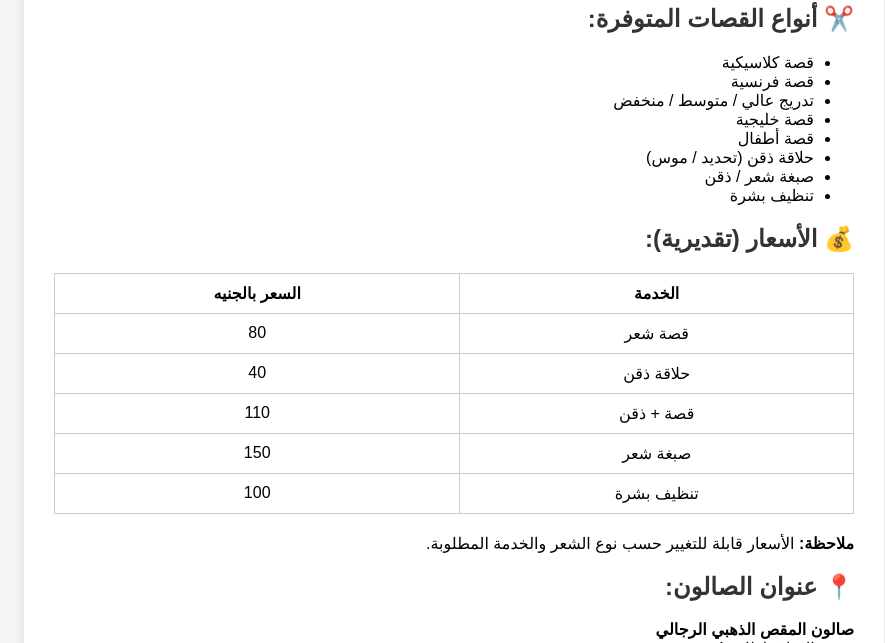
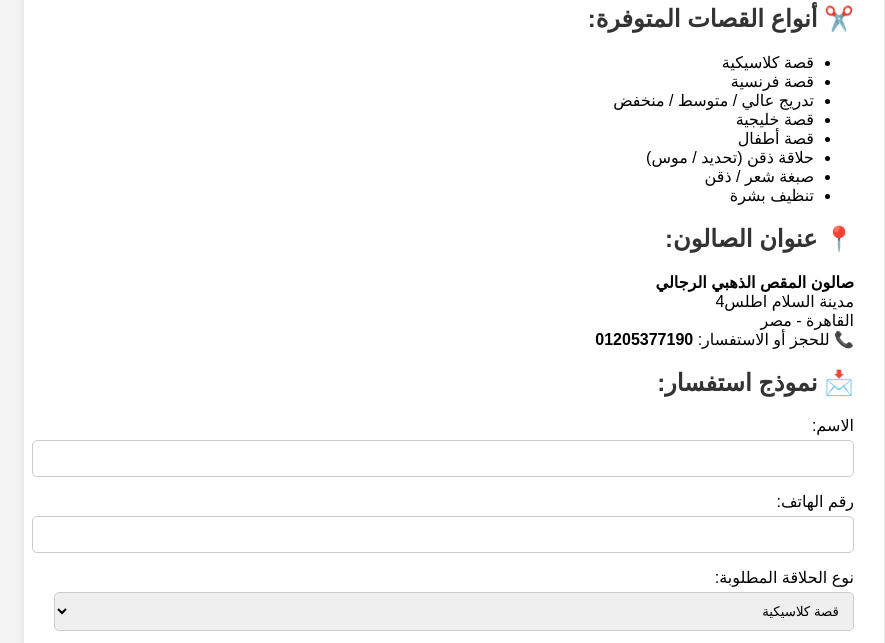
Before and after one commit to abdelwahab-ahme/barber-shop, a plain HTML site: page html/الاستفسارات.html in a window 1280 px wide. Shown: the part 126-769 px from the top of the page, without its empty margins (186-1071 px from the left). Drawn offline with Linux system fonts and the light colour scheme.

Commit message:
Update الاستفسارات.html

```diff
--- a/html/الاستفسارات.html
+++ b/html/الاستفسارات.html
@@ -78,35 +78,6 @@
       <li>صبغة شعر / ذقن</li>
       <li>تنظيف بشرة</li>
     </ul>
-
-    <h2>💰 الأسعار (تقديرية):</h2>
-    <table>
-      <tr>
-        <th>الخدمة</th>
-        <th>السعر بالجنيه</th>
-      </tr>
-      <tr>
-        <td>قصة شعر</td>
-        <td>80</td>
-      </tr>
-      <tr>
-        <td>حلاقة ذقن</td>
-        <td>40</td>
-      </tr>
-      <tr>
-        <td>قصة + ذقن</td>
-        <td>110</td>
-      </tr>
-      <tr>
-        <td>صبغة شعر</td>
-        <td>150</td>
-      </tr>
-      <tr>
-        <td>تنظيف بشرة</td>
-        <td>100</td>
-      </tr>
-    </table>
-    <p><strong>ملاحظة:</strong> الأسعار قابلة للتغيير حسب نوع الشعر والخدمة المطلوبة.</p>
 
     <h2>📍 عنوان الصالون:</h2>
     <p>
```
